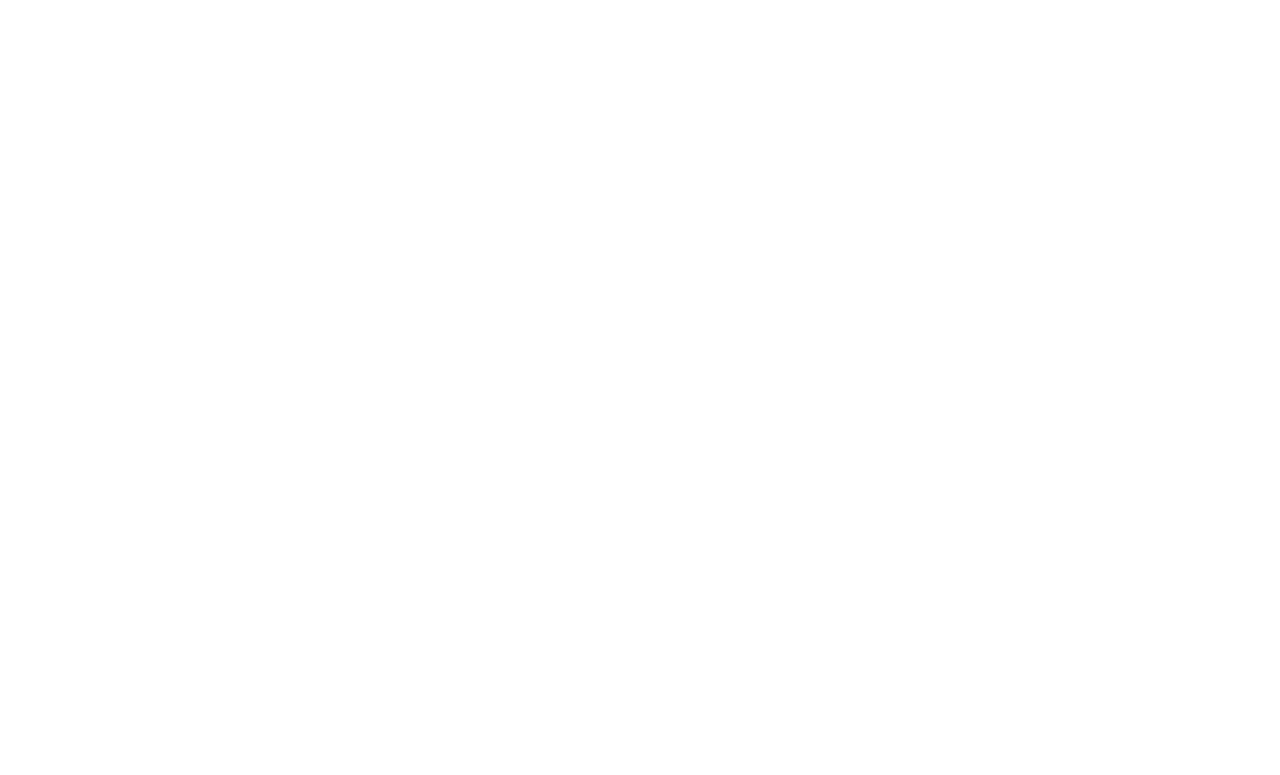
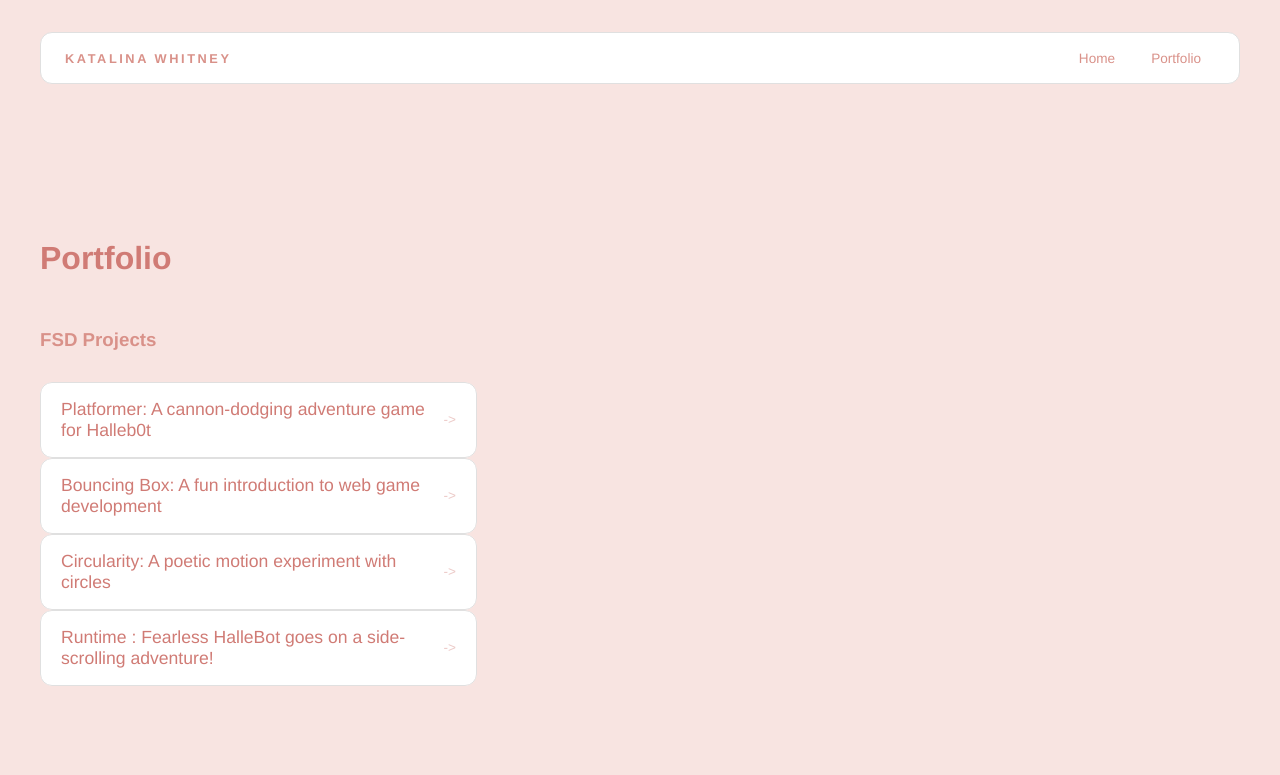
Before and after one commit to KatalinaWhitney/katalinawhitney.github.io, a plain HTML site: page portfolio.html in a window 1280 px wide. Drawn offline with Linux system fonts and the light colour scheme.

Commit message:
Portfolio

```diff
--- a/portfolio.html
+++ b/portfolio.html
@@ -0,0 +1,58 @@
+<!DOCTYPE html>
+<html>
+  <head>
+    <title>All ABout Me</title>
+    <link rel="stylesheet" href="style.css" />
+  </head>
+
+  <body>
+    <!-- All content goes here -->
+    <div id="all-contents">
+  <nav>
+    <h1>Katalina Whitney</h1>
+<ul id="nav-ul">
+<li class="nav-li">
+  <a href="index.html">Home</a>
+</li>
+<li class="nav-li">
+  <a href="portfolio.html">Portfolio</a>
+</li>
+
+  </nav>
+
+</ul>
+
+
+  <main>
+   <div class="content">
+     <h1> Portfolio</h1>
+     <h3> FSD Projects</h3>
+     <ul id="portfolio">
+    <div>
+         <li>
+       <a href="fsd-projects/platformer/">Platformer: A cannon-dodging adventure game for Halleb0t</a>
+       </li>
+       <li>
+       <a href="fsd-projects/bouncing-box/">Bouncing Box: A fun introduction to web game development</a>
+       </li>
+       <li>
+       <a href="fsd-projects/circularity/">Circularity: A poetic motion experiment with circles</a>
+       </li>
+       <li>
+       <a href="fsd-projects/runtime/">Runtime : Fearless HalleBot goes on a side-scrolling adventure!</a>
+       </li>
+
+      </div>
+
+    </ul>
+
+    <!--ASD Projects will go here-->
+
+  </div>
+
+</main>
+</div>
+
+    </div>
+  </body>
+</html>
--- a/style.css
+++ b/style.css
@@ -167,3 +167,100 @@ nav h1 {
   background: #D99189;
   color: #F8E4E1;
 }
+/* Portfolio styles */
+.content h1 {
+  color: #D07B75;
+}
+
+#portfolio {
+  list-style: none;
+  margin: 0;
+  padding: 0;
+  width: 100%;
+  display: flex;
+  flex-direction: column;
+  gap: 8px;
+}
+
+#portfolio li {
+  border-radius: 12px;
+  overflow: hidden;
+}
+
+#portfolio a {
+  display: flex;
+  justify-content: space-between;
+  align-items: center;
+  text-decoration: none;
+  color: #D07B75;
+  padding: 16px 20px;
+  font-size: 1.1rem;
+  font-weight: 500;
+  background: #fff;
+  border: 1px solid #e0e0e0;
+  border-radius: 12px;
+  transition: background 0.25s ease, color 0.25s ease, transform 0.25s ease;
+}
+
+#portfolio a:hover {
+  background: #D99189;
+  color: #fff;
+  transform: translateX(4px);
+}
+
+#portfolio a::after {
+  content: "->";
+  font-size: 0.85rem;
+  opacity: 0.4;
+  transition: opacity 0.25s ease;
+  white-space: nowrap;
+}
+
+#portfolio a:hover::after {
+  opacity: 1;
+}
+
+#portfolio nav {
+  display: flex;
+  justify-content: space-between;
+  align-items: center;
+  margin-bottom: 48px;
+  padding: 16px 24px;
+  background: #fff;
+  border: 1px solid #e0e0e0;
+  border-radius: 12px;
+}
+
+nav h1 {
+  margin: 0;
+  font-size: 0.8rem;
+  font-weight: 700;
+  text-transform: uppercase;
+  letter-spacing: 0.2em;
+  color: #D99189;
+}
+
+#nav-ul {
+  list-style: none;
+  display: flex;
+  gap: 8px;
+  margin: 0;
+  padding: 0;
+}
+
+.nav-li a {
+  color: #D99189;
+  text-decoration: none;
+  font-size: 0.85rem;
+  font-weight: 500;
+  padding: 6px 14px;
+  border-radius: 8px;
+  transition:
+    background 0.25s ease,
+    color 0.25s ease;
+}
+
+.nav-li a:hover {
+  background: #D99189;
+  color: #F8E4E1;
+}
```
Also changed, not shown: index.html (+2 -2 lines).
